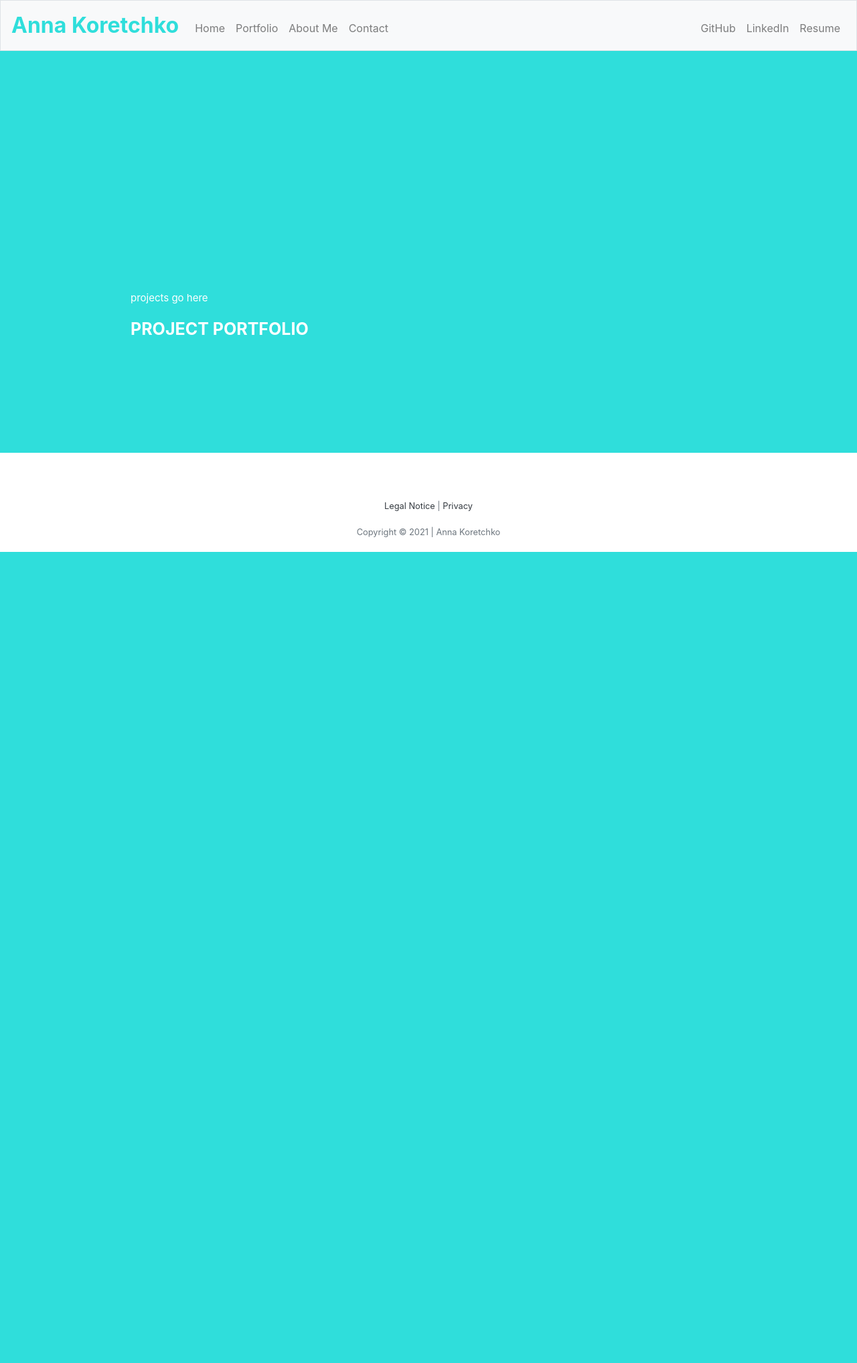
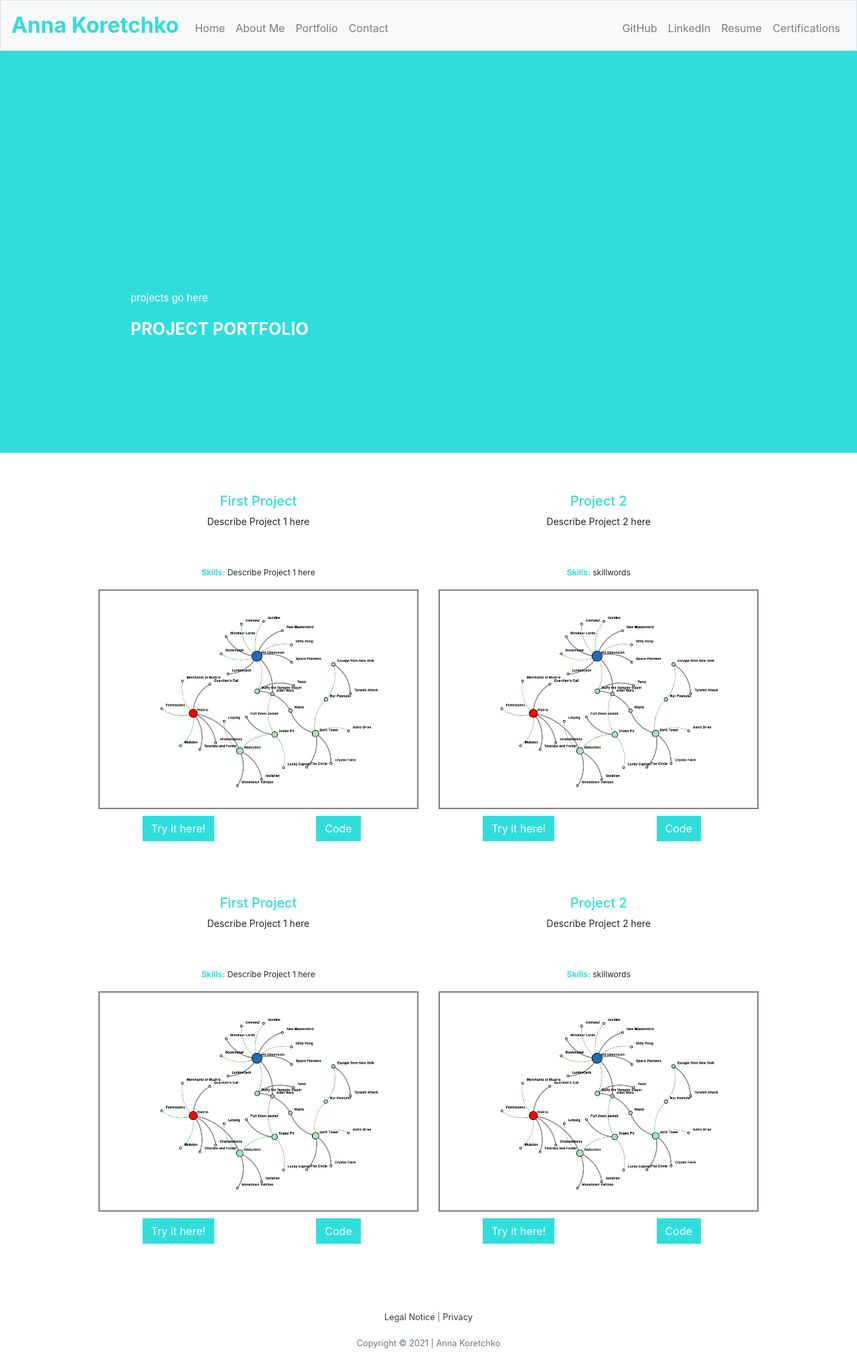
Before and after one commit to annakoretchko/personal-website, a Flask app: page /portfolio in a window 1280 px wide. Shown: the whole page at 67% size. Before the commit the page ends 824 px from the top, so only its background shows below. Run offline with Flask 2, Linux system fonts and the light colour scheme; parts of the project's set-up code (start-up, migrations or seed data) failed here and were passed over; some libraries are stand-ins or nearby versions.

Commit message:
protfolio page sturcure created filled with fake text/pictures while it waits

```diff
--- a/helper.py
+++ b/helper.py
@@ -79,3 +79,41 @@ def send_user_email(app,name,email,subject,message):
     msg = Message(subject, sender = email, recipients = [email])
     msg.body = "Thanks for connecting, " + name +"!"
     mail.send(msg)
+
+
+def get_portfolio_content():
+    '''
+    Function to get the portfolio projects from the database
+    Args: lang = str; specifies language selected by user
+    Returns: zipped
+    '''
+
+    #db_row = check_language('portfolio', lang)
+    db_row = []
+    # instantiate a list to save all projects in
+    project_list = []
+    # iterate through all the projects in the database
+    for project in db_row:
+        one_project = []
+        # add the title, description, skills and image name
+        one_project.extend(project[1:5])
+        # instantiate list for links
+        links = []
+        if project[6] != 'NaN':
+            links.append(["Blog Post", project[6]])
+        if project[5] != 'NaN':
+            links.append(["Code", project[5]])
+        one_project.append(links)
+
+        # assign single project to entire project_list
+        project_list.append(one_project)
+
+    # create list of lists that contains pairs of projects
+    if len(project_list) % 2 == 0:
+        pass
+    else:
+        project_list.append(['placeholder'])
+    iterator = iter(project_list)
+    zipped = zip(iterator, iterator)
+
+    return zipped
--- a/main.py
+++ b/main.py
@@ -33,10 +33,13 @@ def portfolio():
         # get the title content for the portfolio page
     title_text = "projects go here"
 
+    # get all projects from the database
+    zipped = helper.get_portfolio_content()
     return render_template('/portfolio.html',
                             title_text=title_text,
                             title="PROJECT PORTFOLIO",
-                            id="portfolio")
+                            id="portfolio",
+                            projects=zipped)
 
 @app.route('/about', methods=['POST', 'GET'])
 def about():
--- a/static/styles.css
+++ b/static/styles.css
@@ -182,7 +182,7 @@
     min-height: 62px;
 }
 
-.skills
+.skills-port
 {
     font-size: 12px;
 }
@@ -258,6 +258,7 @@
 
     .skills
     {
+
         font-size: 14px;
     }
 }
--- a/templates/layout.html
+++ b/templates/layout.html
@@ -51,10 +51,10 @@
                   <a class="nav-link" id="{{ id }}-nav-link" href="/index">Home</a>
               </li>
               <li class="nav-item">
-                  <a class="nav-link" id="{{ id }}-nav-link" href="/portfolio">Portfolio</a>
+                <a class="nav-link" id="{{ id }}-nav-link" href="/about">About Me</a>
               </li>
               <li class="nav-item">
-                  <a class="nav-link" id="{{ id }}-nav-link" href="/about">About Me</a>
+                <a class="nav-link" id="{{ id }}-nav-link" href="/portfolio">Portfolio</a>
               </li>
               <li class="nav-item">
                 <a class="nav-link" id="{{ id }}-nav-link" href="/contact">Contact</a>
@@ -70,6 +70,9 @@
               <li class="nav-item">
                   <a target="_blank" class="nav-link" id="{{ id }}-nav-link" href="/static/Resume_2021.pdf">Resume</a>
               </li>
+              <li class="nav-item">
+                <a target="_blank" class="nav-link" id="{{ id }}-nav-link" href="/static/GT_LSSYB_Certificates_Spring2021_s114.pdf">Certifications</a>
+            </li>
 
           </ul>
       </div>
--- a/templates/portfolio.html
+++ b/templates/portfolio.html
@@ -11,73 +11,139 @@
     <section class="home-content">
         <div class="container p-0">
 
-            {% for two_projects in projects %}
+
             <div class="row portfolio-row justify-content-center">
-                {% if two_projects[1][0] == "placeholder" %}
+
                 <div class="col-12 col-md-5">
                     <div class="text-center">
-                        <a class="title-link" target="_blank" href="{{ two_projects[0][4][0][1] }}"><h5>{{ two_projects[0][0] }}</h5></a>
+                        <a class="title-link" target="_blank" href="https://github.com/annakoretchko"><h5>First Project</h5></a>
                         <p class="project-des">
-                            {{ two_projects[0][1] }}
+                            Describe Project 1 here
                         </p>
-                        <p class="skills">
-                            <span class="bold">Skills:</span> {{ two_projects[0][2] }}
+                        <p class="skills-port">
+
+                            <span class="bold">Skills:</span> Describe Project 1 here
                         </p>
+
+
                     </div>
                     <div class="row">
-                        <a target="_blank" href="{{ two_projects[0][4][0][1] }}">
-                            <img class="portfolio-img" src="/static/img/{{ two_projects[0][3]}}.png">
+                        <a target="_blank" href="https://github.com/annakoretchko">
+                            <img class="portfolio-img" src="/static/img/network_graph.png">
                         </a>
                     </div>
                     <div class="row">
-                        {% for button in two_projects[0][4] %}
-                        {% if two_projects[0][4]|length == 2 %}
+
                         <div class="col-6 text-center">
-                            <a target="_blank" href="{{ button[1] }}" class="button btn portfolio-btn rounded-0">{{ button[0] }}</a>
+                            <a target="_blank" href="https://github.com/annakoretchko" class="button btn portfolio-btn rounded-0">Try it here!</a>
                         </div>
-                        {% else %}
-                        <div class="col-12 text-center">
-                            <a target="_blank" href="{{ button[1] }}" class="button btn portfolio-btn rounded-0">{{ button[0] }}</a>
+
+                        <div class="col-6 text-center">
+                            <a target="_blank" href="https://github.com/annakoretchko" class="button btn portfolio-btn rounded-0">Code</a>
                         </div>
-                        {% endif %}
-                        {% endfor %}
+
                     </div>
                 </div>
-                {% else %}
-                    {% for project in two_projects %}
+
                         <div class="col-12 col-md-5">
                             <div class="text-center">
-                                <a target="_blank" class="title-link" href="{{ project[4][0][1] }}"><h5>{{ project[0] }}</h5></a>
+                                <a target="_blank" class="title-link" href="https://github.com/annakoretchko"><h5>Project 2</h5></a>
                                 <p class="project-des">
-                                    {{ project[1] }}
+                                    Describe Project 2 here
                                 </p>
-                                <p class="skills">
-                                    <span class="bold">Skills:</span> {{ project[2] }}
+                                <p class="skills-port">
+                                    <span class="bold">Skills:</span> skillwords
                                 </p>
                             </div>
                             <div class="row">
-                                <a target="_blank" href="{{ project[4][0][1] }}">
-                                    <img class="portfolio-img" src="/static/img/{{ project[3] }}.png">
+                                <a target="_blank" href="https://github.com/annakoretchko">
+                                    <img class="portfolio-img" src="/static/img/network_graph.png">
                                 </a>
                             </div>
                             <div class="row">
-                                {% for button in project[4] %}
-                                {% if project[4]|length == 2 %}
+
                                 <div class="col-6 text-center">
-                                    <a target="_blank" href="{{ button[1] }}" class="button btn portfolio-btn rounded-0">{{ button[0] }}</a>
+                                    <a target="_blank" href="https://github.com/annakoretchko" class="button btn portfolio-btn rounded-0">Try it here!</a>
                                 </div>
-                                {% else %}
-                                <div class="col-12 text-center">
-                                    <a target="_blank" href="{{ button[1] }}" class="button btn portfolio-btn rounded-0">{{ button[0] }}</a>
+
+                                <div class="col-6 text-center">
+                                    <a target="_blank" href="https://github.com/annakoretchko" class="button btn portfolio-btn rounded-0">Code</a>
                                 </div>
-                                {% endif %}
-                                {% endfor %}
+
                             </div>
                         </div>
-                    {% endfor %}
-                {% endif %}
+
             </div>
-            {% endfor %}
+
+
+            <div class="container p-0">
+
+
+                <div class="row portfolio-row justify-content-center">
+
+                    <div class="col-12 col-md-5">
+                        <div class="text-center">
+                            <a class="title-link" target="_blank" href="https://github.com/annakoretchko"><h5>First Project</h5></a>
+                            <p class="project-des">
+                                Describe Project 1 here
+                            </p>
+                            <p class="skills-port">
+
+                                <span class="bold">Skills:</span> Describe Project 1 here
+                            </p>
+
+
+                        </div>
+                        <div class="row">
+                            <a target="_blank" href="https://github.com/annakoretchko">
+                                <img class="portfolio-img" src="/static/img/network_graph.png">
+                            </a>
+                        </div>
+                        <div class="row">
+
+                            <div class="col-6 text-center">
+                                <a target="_blank" href="https://github.com/annakoretchko" class="button btn portfolio-btn rounded-0">Try it here!</a>
+                            </div>
+
+                            <div class="col-6 text-center">
+                                <a target="_blank" href="https://github.com/annakoretchko" class="button btn portfolio-btn rounded-0">Code</a>
+                            </div>
+
+                        </div>
+                    </div>
+
+                            <div class="col-12 col-md-5">
+                                <div class="text-center">
+                                    <a target="_blank" class="title-link" href="https://github.com/annakoretchko"><h5>Project 2</h5></a>
+                                    <p class="project-des">
+                                        Describe Project 2 here
+                                    </p>
+                                    <p class="skills-port">
+                                        <span class="bold">Skills:</span> skillwords
+                                    </p>
+                                </div>
+                                <div class="row">
+                                    <a target="_blank" href="https://github.com/annakoretchko">
+                                        <img class="portfolio-img" src="/static/img/network_graph.png">
+                                    </a>
+                                </div>
+                                <div class="row">
+
+                                    <div class="col-6 text-center">
+                                        <a target="_blank" href="https://github.com/annakoretchko" class="button btn portfolio-btn rounded-0">Try it here!</a>
+                                    </div>
+
+                                    <div class="col-6 text-center">
+                                        <a target="_blank" href="https://github.com/annakoretchko" class="button btn portfolio-btn rounded-0">Code</a>
+                                    </div>
+
+                                </div>
+                            </div>
+
+                </div>
+
+
+
     </section>
 
 {% endblock %}
```
Also changed, not shown: templates/mobile/index.html (deleted, +0 -77 lines), static/img/network_graph.png (added), 3 other files.
